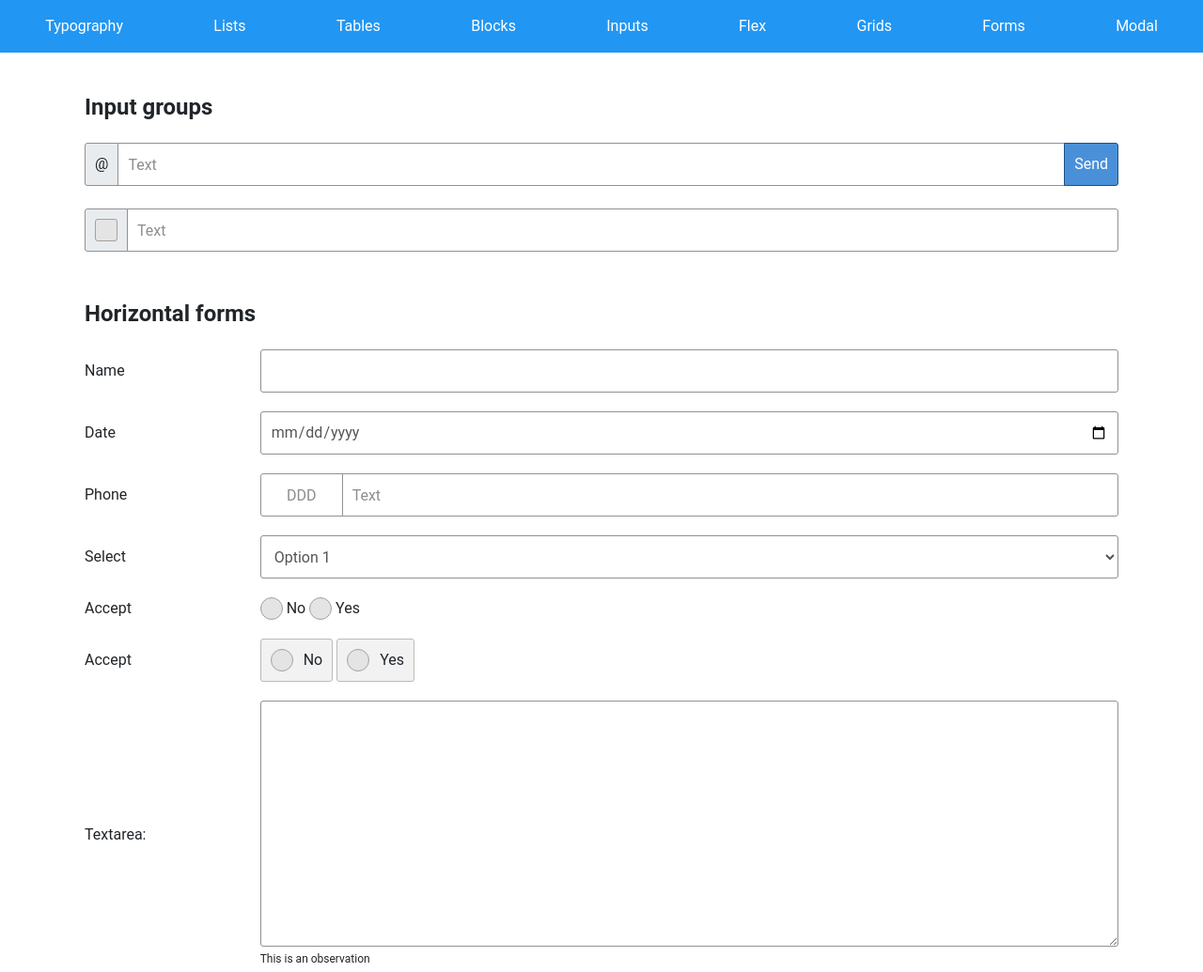
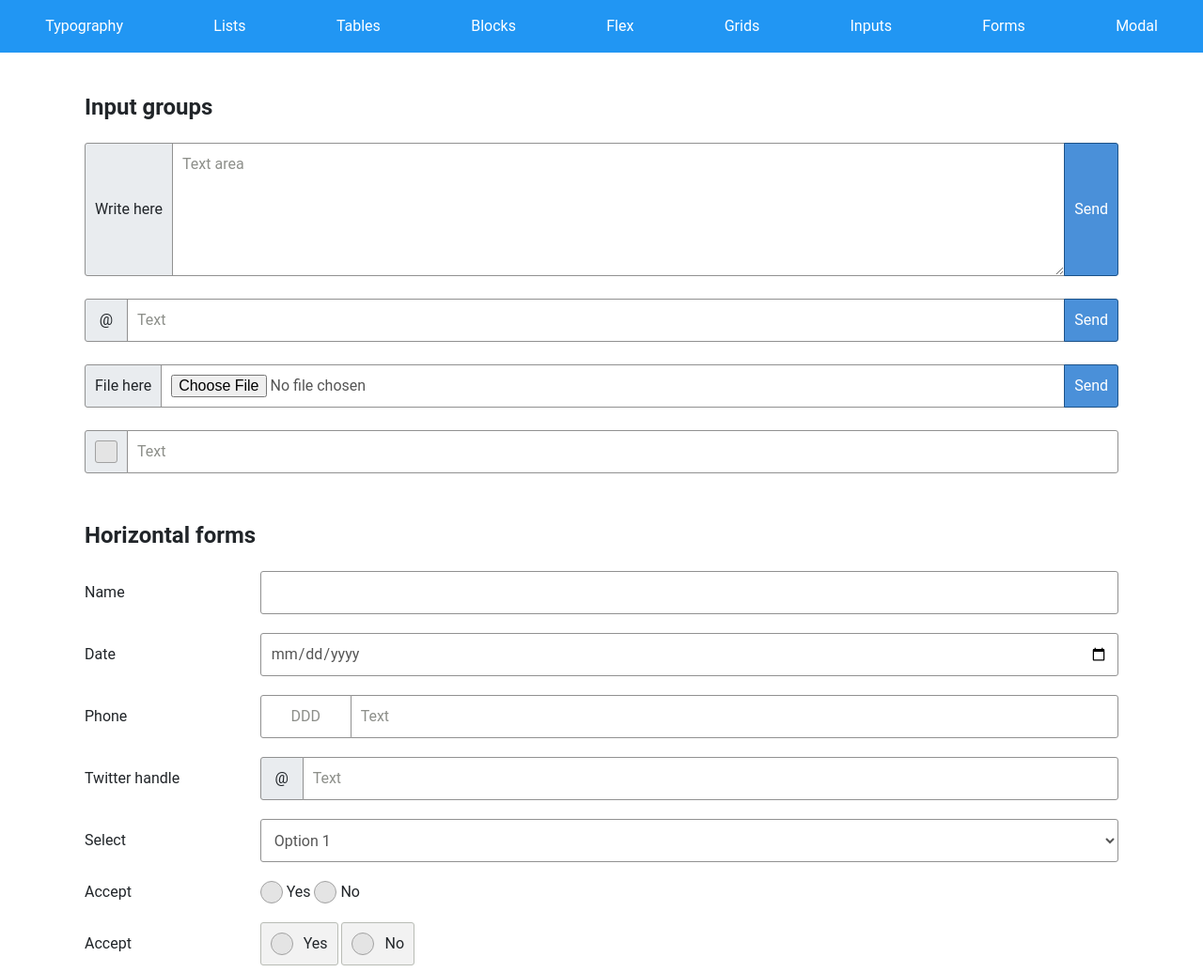
Before and after one commit to adinan-cenci/css-framework, a plain HTML site: page examples/forms.html in a window 1280 px wide. Shown: the top 1035 px of the page at 94% size. Drawn offline with Linux system fonts and the light colour scheme.

Commit message:
Update master.css, master.css.map, and 13 more files...

```diff
--- a/examples/forms.html
+++ b/examples/forms.html
@@ -4,7 +4,7 @@
         <meta charset="UTF-8" />
         <meta name="viewport" content="width=device-width, height=device-height, initial-scale=1.0, user-scalable=0" />
         <link rel="stylesheet" href="../css/master.css" />
-        <link rel="stylesheet" href="stylesheet.css" />
+        <link rel="stylesheet" href="_stylesheet.css" />
         <title>Document</title>
     </head>
     <body>
@@ -17,9 +17,9 @@
                         <li><a href="lists.html">Lists</a></li>
                         <li><a href="tables.html">Tables</a></li>
                         <li><a href="blocks.html">Blocks</a></li>
-                        <li><a href="inputs.html">Inputs</a></li>
                         <li><a href="flex.html">Flex</a></li>
                         <li><a href="grids.html">Grids</a></li>
+                        <li><a href="inputs.html">Inputs</a></li>
                         <li><a href="forms.html">Forms</a></li>
                         <li><a href="modal.html">Modal</a></li>
                     </ul>
@@ -33,9 +33,29 @@
 
                     <div class="input-group">
                         <span class="input-group-text">
+                            Write here
+                        </span>
+                        <textarea placeholder="Text area" class="main"></textarea>
+                        <input type="submit" class="button-main" value="Send">
+                    </div>
+
+                    <br>
+
+                    <div class="input-group">
+                        <span class="input-group-text">
                             @
                         </span>
                         <input type="text" placeholder="Text" class="main">
+                        <input type="submit" class="button-main" value="Send">
+                    </div>
+
+                    <br>
+
+                    <div class="input-group">
+                        <span class="input-group-text">
+                            File here
+                        </span>
+                        <input type="file" class="main">
                         <input type="submit" class="button-main" value="Send">
                     </div>
 
@@ -59,26 +79,36 @@
 
                     <form action="" class="horizontal">
 
-                        <div class="form-group">
-                            <label class="col-sm-2">Name</label>
+                        <label class="form-group">
+                            <span class="label col-sm-2">Name</span>
                             <input type="text" class="col-sm-10">
-                        </div>
+                        </label>
 
-                        <div class="form-group">
-                            <label class="col-sm-2">Date</label>
+                        <label class="form-group">
+                            <span class="label col-sm-2">Date</span>
                             <input type="date" class="col-sm-10">
-                        </div>
+                        </label>
 
                         <div class="form-group">
                             <label class="col-sm-2">Phone</label>
                             <div class="input-group col-sm-10">
-                                <input type="text" placeholder="DDD" size="3" class="text-center">
+                                <input type="text" placeholder="DDD" size="4" class="text-center">
                                 <input type="text" placeholder="Text" class="main">
                             </div>
                         </div>
 
-                        <div class="form-group">
-                            <label class="col-sm-2">Select</label>
+                        <label class="form-group">
+                            <span class="label col-sm-2">Twitter handle</span>
+                            <div class="input-group col-sm-10">
+                                <span class="input-group-text">
+                                    @
+                                </span>
+                                <input type="text" placeholder="Text" class="main">
+                            </div>
+                        </label>
+
+                        <label class="form-group">
+                            <span class="label col-sm-2">Select</span>
                             <select name="" class="col-sm-10">
                                 <option value="">Option 1</option>
                                 <option value="">Option 2</option>
@@ -86,26 +116,27 @@
                                 <option value="">Option 4</option>
                                 <option value="">Option 5</option>
                             </select>
-                        </div>
+                        </label>
 
                         <div class="form-group">
-                            <label class="col-sm-2" for="yes">Accept</label><div class="col-sm-10">
+                            <label class="col-sm-2" for="yes">Accept</label>
+                            <div class="col-sm-10">
+                                <input type="radio" name="accept" value="1" id="yes" />
+                                <label for="yes">Yes</label>
+
                                 <input type="radio" name="accept" value="0" id="no" />
                                 <label for="no">No</label>
-
-                                <input type="radio" name="accept" value="1" id="yes" />
-                                <label for="yes">Yes</label>
                             </div>
                         </div>
 
                         <div class="form-group">
                             <label class="col-sm-2" for="yes">Accept</label><div class="col-sm-10">
                                 <label class="checkbox">
-                                    <input type="radio" name="accept2" value="0" /><span class="label">No</span>
+                                    <input type="radio" name="accept2" value="1" /><span class="label">Yes</span>
                                 </label>
 
                                 <label class="checkbox">
-                                    <input type="radio" name="accept2" value="1" /><span class="label">Yes</span>
+                                    <input type="radio" name="accept2" value="0" /><span class="label">No</span>
                                 </label>
                             </div>
                         </div>
@@ -145,7 +176,17 @@
                         <div class="form-group">
                             <label class="col-sm-2">Phone</label>
                             <div class="input-group col-sm-10">
-                                <input type="text" placeholder="DDD" size="3" class="text-center">
+                                <input type="text" placeholder="DDD" size="4" class="text-center">
+                                <input type="text" placeholder="Text" class="main">
+                            </div>
+                        </div>
+
+                        <div class="form-group">
+                            <label class="col-sm-2">Twitter handle</label>
+                            <div class="input-group col-sm-10">
+                                <span class="input-group-text">
+                                    @
+                                </span>
                                 <input type="text" placeholder="Text" class="main">
                             </div>
                         </div>
--- a/scss/_forms.scss
+++ b/scss/_forms.scss
@@ -7,7 +7,12 @@
 
     .input-group-text {
         @extend %box-input-dimensions;
+        display: flex;
+        align-items: center;
+        justify-content: center;
+        min-width: input-min-height();
         border: 1px solid #919191;
+        text-align: center;
         background-color: #e9ecef;
 
         input[type='checkbox'],
@@ -25,15 +30,17 @@
         }
 
         > input,
+        > textarea,
         > select,
         > button,
         > .input-group-text {
-            min-width: 10px;
+            height: auto;
             border-radius: 0px;
             margin-left: -1px;
         }
 
         > input:first-child,
+        > textarea:first-child,
         > select:first-child,
         > button:first-child,
         > .input-group-text:first-child {
@@ -42,6 +49,7 @@
         }
 
         > input:last-child,
+        > textarea:last-child,
         > select:last-child,
         > button:last-child,
         > .input-group-text:last-child {
--- a/scss/_inputs.scss
+++ b/scss/_inputs.scss
@@ -38,7 +38,6 @@ $border:  1px;
 #************************************/
 
 %text-input-looks {
-    min-width: 215px;
     border: solid $border #919191;
     border-radius: 3px;
     color: #555;
@@ -287,7 +286,21 @@ $border:  1px;
         }
     }
 
+    /*************************************
+    #*** Selectors: INPUT FILE
+    #************************************/
 
+    /*input[type=file] {
+        appearance: textfield;
+        -webkit-appearance: textfield;
+        -moz-appearance: textfield;
+        cursor: pointer;
+    }
+
+    input[type=file]::file-selector-button,
+    input[type=file]::-webkit-file-upload-button {
+
+    }*/
 
     /*************************************
     #*** Selectors: PROGRESS BAR
```
Also changed, not shown: examples/blocks.html (+2 -2 lines), examples/flex.html (+3 -3 lines), examples/grids.html (+2 -2 lines), examples/inputs.html (+2 -2 lines), examples/lists.html (+2 -2 lines), examples/modal.html (+2 -2 lines), examples/tables.html (+2 -2 lines), examples/typography.html (+2 -2 lines), css/master.css, examples/_stylesheet.css (renamed from examples/stylesheet.css), 1 other file.
